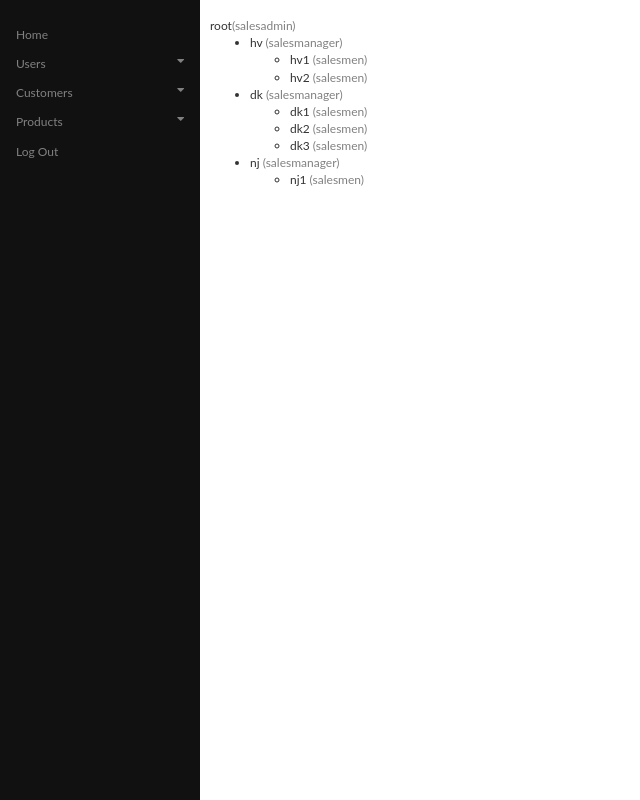
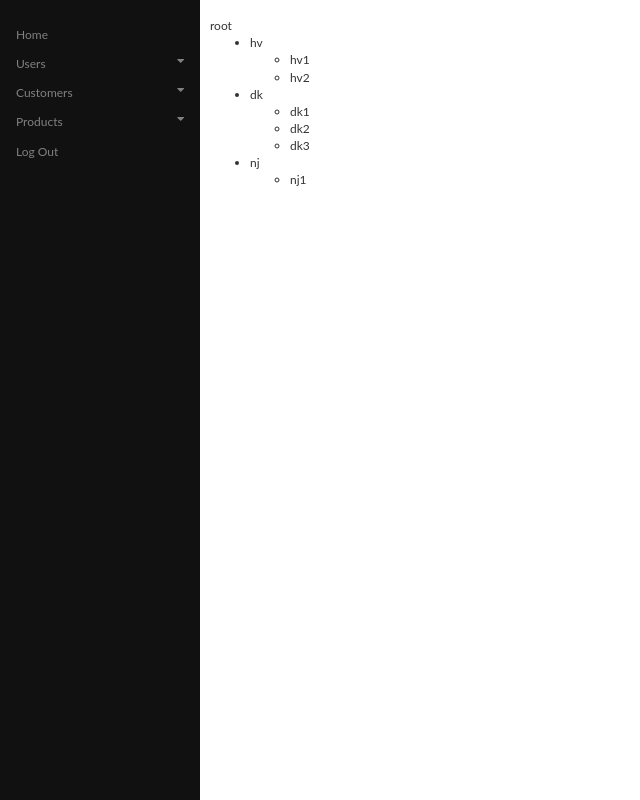
Before and after one commit to harshit8858/mindful_project1_salesapp, a Django app: page /user/ in a window 1280 px wide. Shown: the whole page, without its empty margins (0-640 px from the left). Run offline with Django 3.2, Linux system fonts and the light colour scheme; a user stored in the database is signed in; data comes from the database, SQL or seed files in the repository; some libraries are stand-ins or nearby versions.

Commit message:
minor changes in main/index.htmkl

```diff
--- a/templates/main/user.html
+++ b/templates/main/user.html
@@ -7,19 +7,19 @@
 
     <br/>
     {% if request.user.profile.user_type == 'salesadmin' %}
-        {{ request.user}}<span style="color:grey">(salesadmin)</span>
+        {{ request.user}}<span style="color:grey"></span>
         <ul>
             {% for i in admin %}
                 {% if i.user.username == request.user.username %}
                     {% for j in manager %}
                         {% if j.sale_admin == i.user.username %}
                             <li>
-                                {{j}} <span style="color:grey">(salesmanager)</span>
+                                {{j}} <span style="color:grey"></span>
                                 <ul>
                                     {% for k in men %}
                                         {% if k.sale_manager == j.user.username %}
                                             <li>
-                                                {{k}} <span style="color:grey">(salesmen)</span>
+                                                {{k}} <span style="color:grey"></span>
                                             </li>
                                         {% endif %}
                                     {% endfor %}
@@ -31,14 +31,14 @@
             {% endfor %}
         </ul>
     {% elif request.user.profile.user_type == 'salesmanager' %}
-        {{ request.user}} <span style="color:grey">(salesmanager)</span> <br/>
+        {{ request.user}} <span style="color:grey"></span> <br/>
         <ul>
             {% for j in manager %}
                 {% if j.user.username == request.user.username %}
                     {% for k in men %}
                         {% if k.sale_manager == j.user.username %}
                             <li>
-                                {{k}} <span style="color:grey">(salesmen)</span>
+                                {{k}} <span style="color:grey"></span>
                             </li>
                         {% endif %}
                     {% endfor %}
@@ -46,7 +46,7 @@
             {% endfor %}
         </ul>
     {% else %}
-        {{request.user}} <span style="color:grey">(salesmen)</span> <br/>
+        {{request.user}} <span style="color:grey"></span> <br/>
     {% endif %}
 
 {% endblock %}
```
